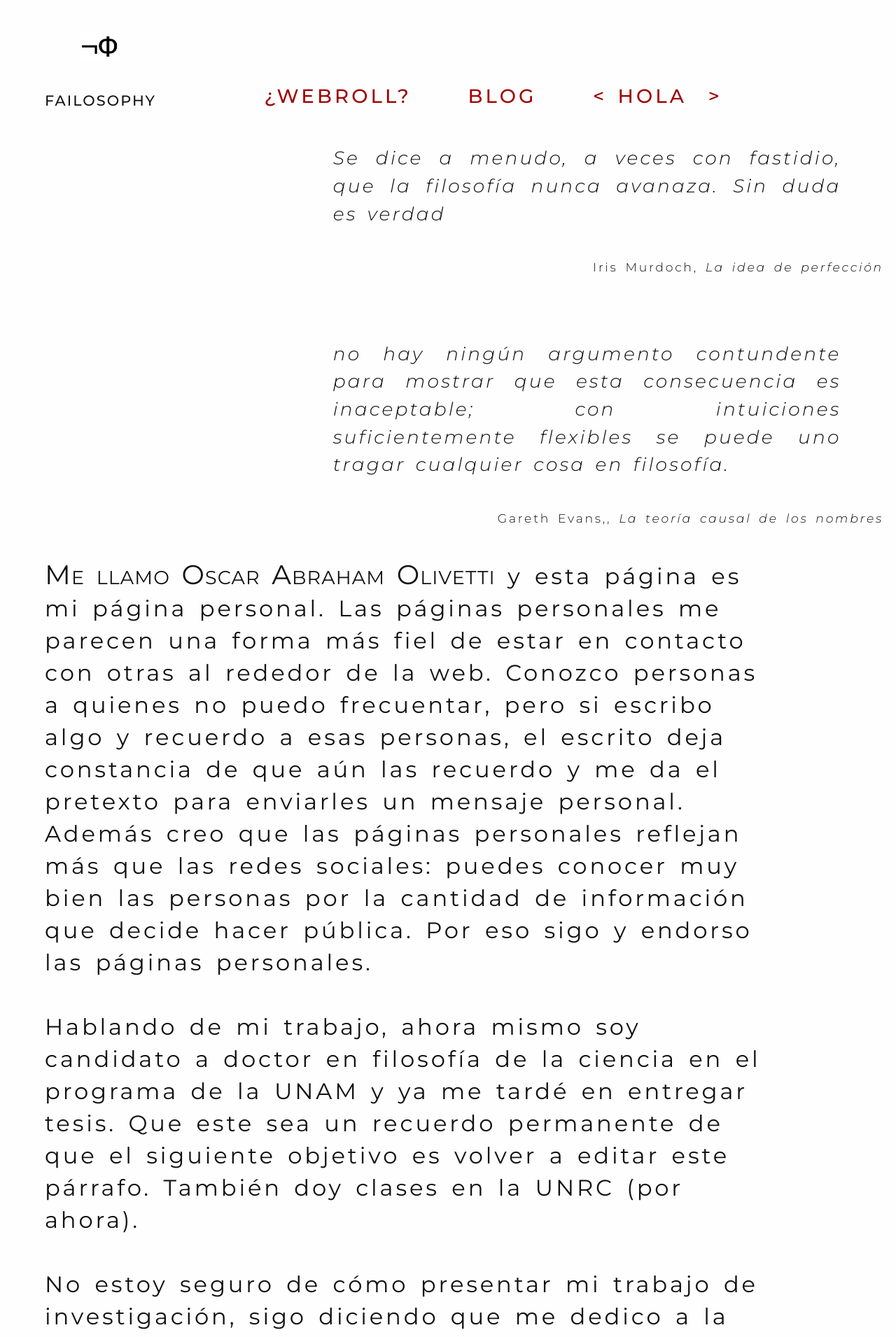
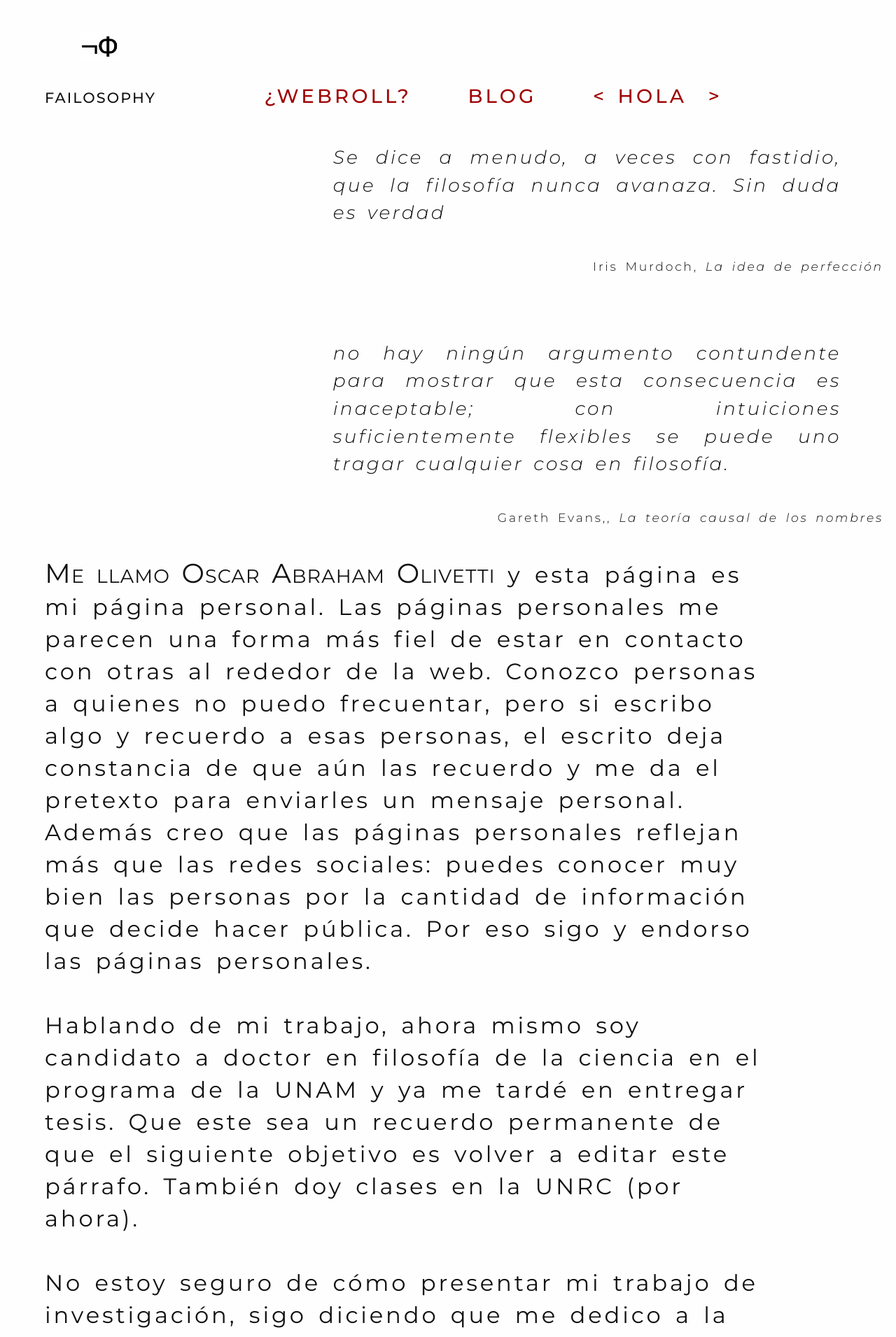
Before and after one commit to Oiuhukt/failosophy, a Jekyll site: the page built from index.md, in a window 1280 px wide. Shown: the top 1911 px of the page at 70% size. Built offline with Jekyll 4.4.1, drawn with Linux system fonts in a browser that asks for light colours; some web fonts are replaced.

```diff
--- a/css/tufte.scss
+++ b/css/tufte.scss
@@ -853,7 +853,7 @@
 
     .site-title {
         display: block;
-        margin-top: 0.25rem;
+        margin-top: 0.05rem;
         font-family: $sans-font;
         font-size: 0.9rem;
         letter-spacing: 0.1em;
```
